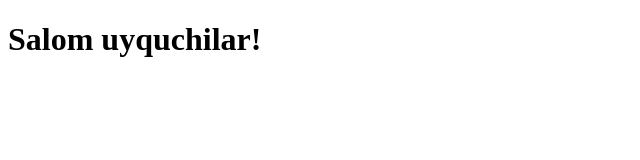
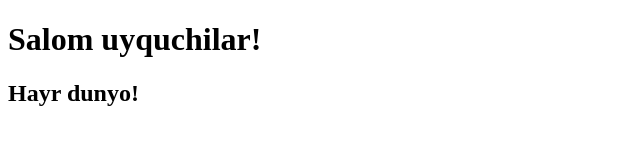
Before and after one commit to muhammadaliteacher/10-dars, a plain HTML site: page index.html in a window 1280 px wide. Shown: the whole page, without its empty margins (0-640 px from the left). Drawn offline with Linux system fonts and the light colour scheme.

Commit message:
added new hayr dunyo

```diff
--- a/index.html
+++ b/index.html
@@ -7,5 +7,6 @@
 </head>
 <body>
   <h1>Salom uyquchilar!</h1>
+  <h2>Hayr dunyo!</h2>
 </body>
 </html>
```
